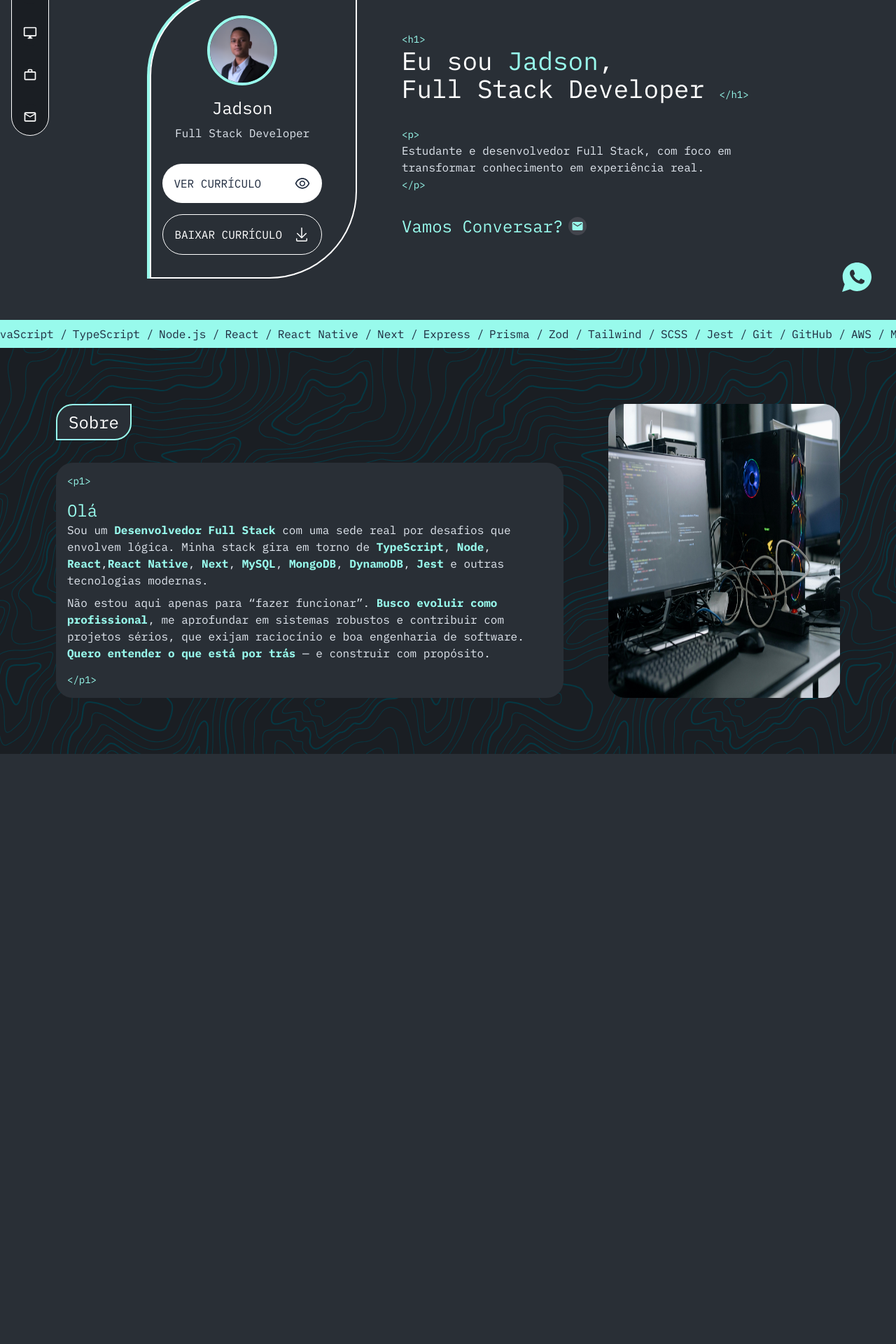
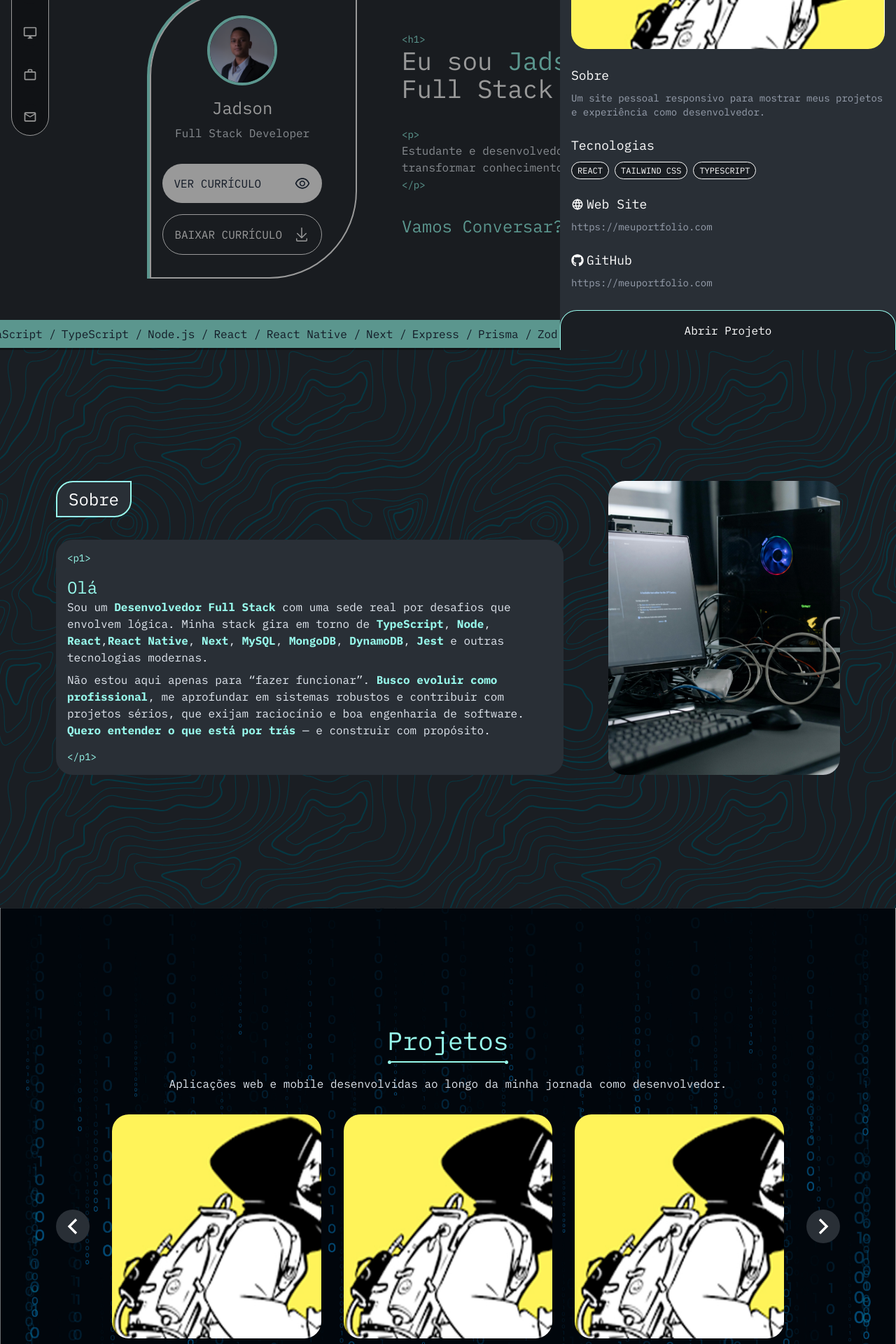
Before and after one commit to Jadson-Js/portfolio, a Next.js app: page / in a window 1280 px wide. Shown: the part 300-2220 px from the top of the page at 70% size. Before the commit the page ends 1377 px from the top, so only its background shows below. Built offline with nearby package versions, Linux system fonts and the light colour scheme.

Commit message:
projects parcial done

```diff
--- a/src/app/page.tsx
+++ b/src/app/page.tsx
@@ -1,6 +1,7 @@
 import { About } from "@/components/about/About";
 import { Hero } from "@/components/hero/Hero";
 import { Navbar } from "@/components/hero/Navbar";
+import { Projects } from "@/components/projects/Projects";
 import { Sidebar } from "@/components/Sidebar";
 import { Whatsapp } from "@/components/Whatsapp";
 
@@ -8,13 +9,16 @@ export default function Home() {
   return (
     <>
       <Navbar />
-      <main>
+      <main className="relative">
         <Hero />
 
         <About />
+
+        <Projects />
+
+        <Sidebar />
+        <Whatsapp />
       </main>
-      <Sidebar />
-      <Whatsapp />
     </>
   );
 }
--- /dev/null
+++ b/src/components/TitleSection.tsx
@@ -0,0 +1,18 @@
+export interface TitleSectionProps {
+  title: string;
+}
+
+export function TitleSection({ title }: TitleSectionProps) {
+  return (
+    <div className="flex flex-col justify-center items-center text-center gap-4">
+      <div className="w-fit ">
+        <h2 className="text-4xl text-primary mb-2">{title}</h2>
+        <div className="flex flex-row justify-center items-center">
+          <div className="bg-primary w-[5px] h-[5px] rounded-full" />
+          <div className="bg-primary h-[2px] flex-1" />
+          <div className="bg-primary w-[5px] h-[5px] rounded-full" />
+        </div>
+      </div>
+    </div>
+  );
+}
--- a/src/components/Whatsapp.tsx
+++ b/src/components/Whatsapp.tsx
@@ -8,7 +8,7 @@ export function Whatsapp() {
         "https://wa.me/5598983507939?text=Ol%C3%A1%2C+vi+seu+portf%C3%B3lio+e+gostaria+de+conversar+com+voc%C3%AA."
       }
       target="_blank"
-      className="fixed bottom-20 right-8"
+      className="fixed bottom-10 right-8 md:bottom-20 md:right-20 z-10"
     >
       <IoLogoWhatsapp className="text-primary text-5xl" />
     </Link>
--- a/src/components/about/About.tsx
+++ b/src/components/about/About.tsx
@@ -3,10 +3,10 @@ import Image from "next/image";
 export function About() {
   return (
     <section
-      className="bg-bg3  p-20 "
+      className="bg-bg3  px-8 py-8 xl:px-20 md:py-16 min-h-screen flex items-center"
       style={{ backgroundImage: "url('/about_bg.svg')" }}
     >
-      <div className="max-w-[1200px] container mx-auto grid grid-cols-1 gap-16 md:grid-cols-3">
+      <div className="max-w-[1200px] container mx-auto grid grid-cols-1 gap-16  md:grid-cols-3">
         <article className="flex flex-col gap-8 col-span-2">
           <div className="bg-bg1 border-2  border-primary w-fit px-4 py-2 rounded-tl-3xl rounded-br-3xl">
             <h2 className="text-2xl">Sobre</h2>
@@ -53,7 +53,7 @@ export function About() {
 
         <div>
           <Image
-            className="rounded-3xl h-full"
+            className="hidden rounded-3xl h-full md:block object-cover"
             src="/about_illustration.jpg"
             alt="About Illustration"
             width={450}
--- /dev/null
+++ b/src/components/projects/Card.tsx
@@ -0,0 +1,23 @@
+import { IProject } from "@/types/IProject";
+
+export function Card({
+  project,
+  className,
+}: {
+  project: IProject;
+  className?: string;
+}) {
+  return (
+    <div
+      className={`min-w-70 h-80 bg-yellow-500 rounded-3xl flex-1 cursor-pointer transition-all relative group ${className}`}
+      style={{
+        backgroundImage: `url(${project.imageUrl})`,
+        backgroundPosition: "center",
+        backgroundSize: "cover",
+        backgroundRepeat: "no-repeat",
+      }}
+    >
+      <div className="absolute inset-0 bg-black/0 group-hover:bg-black/40 transition-all duration-300"></div>
+    </div>
+  );
+}
--- /dev/null
+++ b/src/components/projects/Content.tsx
@@ -0,0 +1,71 @@
+import { IProject } from "@/types/IProject";
+import { FaGithub } from "react-icons/fa";
+import { GrFormPrevious } from "react-icons/gr";
+import { TbWorld } from "react-icons/tb";
+
+export function Content({ project }: { project: IProject }) {
+  const tecnologies = project.tecnologies.map((title, index) => {
+    return (
+      <li key={index}>
+        <span className="text-xs uppercase rounded-3xl bg-bg3 px-2 py-1 border border-white">
+          {title}
+        </span>
+      </li>
+    );
+  });
+
+  return (
+    <div className="fixed w-full h-full bg-black/40 top-0 left-0 z-20">
+      <article className="fixed max-w-120 h-full bg-bg1 top-0 right-0 p-4 flex flex-col gap-6 ">
+        <div className="border-b-2 border-bg2 pb-4">
+          <GrFormPrevious className=" text-2xl rounded-full p-0.5  cursor-pointer border border-slate-200 text-slate-200" />
+        </div>
+
+        <div className="flex flex-col gap-2">
+          <h3 className="text-2xl">{project.title}</h3>
+          <p className="text-gray-400">{project.subTitle}</p>
+        </div>
+
+        <div
+          className="max-h-50 bg-yellow-500 rounded-3xl flex-1 cursor-pointer  "
+          style={{
+            backgroundImage: `url(${project.imageUrl})`,
+            backgroundPosition: "center",
+            backgroundSize: "cover",
+            backgroundRepeat: "no-repeat",
+          }}
+        />
+
+        <div className="flex flex-col gap-2">
+          <h3 className="text-lg">Sobre</h3>
+          <p className="text-gray-400 text-sm">{project.description}</p>
+        </div>
+
+        <div className="flex flex-col gap-2">
+          <h3 className="text-lg">Tecnologias</h3>
+          <ul className="flex flex-row gap-2">{tecnologies}</ul>
+        </div>
+
+        <div className="flex flex-col gap-2">
+          <div className="flex flex-row items-center gap-1 text-lg">
+            <TbWorld />
+            <h3 className="text-lg">Web Site</h3>
+          </div>
+          <p className="text-gray-400 text-sm">{project.liveUrl}</p>
+        </div>
+
+        <div className="flex flex-col gap-2">
+          <div className="flex flex-row items-center gap-1 text-lg">
+            <FaGithub />
+            <h3 className="text-lg">GitHub</h3>
+          </div>
+          <p className="text-gray-400 text-sm">{project.liveUrl}</p>
+        </div>
+
+        <div className="absolute left-0 bottom-0 w-full bg-bg3 border-t-1 border-x-1 border-t-primary border-x-primary p-4 text-center rounded-tl-3xl rounded-tr-3xl">
+          <h4>Abrir Projeto</h4>
+        </div>
+      </article>
+    </div>
+  );
+}
--- /dev/null
+++ b/src/components/projects/Projects.tsx
@@ -0,0 +1,62 @@
+"use client";
+
+import { GrFormNext, GrFormPrevious } from "react-icons/gr";
+import { TitleSection } from "../TitleSection";
+import { Card } from "./Card";
+
+import React from "react";
+import { useProjects } from "@/hooks/useProjects";
+import { usePagination } from "@/hooks/usePagination";
+import { Content } from "./Content";
+
+export function Projects() {
+  const { projects } = useProjects();
+  const { paginatedItems, next, previous } = usePagination(projects, 3);
+
+  const projectsMobile = () => {
+    return projects.map((project) => (
+      <Card key={project.id} project={project} className="block xl:hidden" />
+    ));
+  };
+
+  const projectsDesktop = () => {
+    return paginatedItems.map((project) => (
+      <Card key={project.id} project={project} className="hidden xl:block" />
+    ));
+  };
+
+  return (
+    <section
+      className="bg-bg3  px-8 py-8 xl:px-20 md:py-16 min-h-screen flex items-center bg-cover relative"
+      style={{ backgroundImage: "url('/projects_bg.png')" }}
+    >
+      <div className="max-w-[1200px] container mx-auto flex flex-col justify-center">
+        <div className="flex flex-col justify-center items-center text-center gap-4 mb-8">
+          <TitleSection title="Projetos" />
+
+          <p className="text-slate-200">
+            Aplicações web e mobile desenvolvidas ao longo da minha jornada como
+            desenvolvedor.
+          </p>
+        </div>
+
+        <div className="flex flex-row items-center gap-4 overflow-x-auto pb-4 md:gap-8 ">
+          <GrFormPrevious
+            className="hidden xl:block text-5xl bg-bg1 rounded-full p-1 shrink-0 hover:bg-bg3 cursor-pointer transition-all"
+            onClick={previous}
+          />
+
+          {projectsMobile()}
+          {projectsDesktop()}
+
+          <GrFormNext
+            className="hidden xl:block text-5xl bg-bg1 rounded-full p-1 shrink-0 hover:bg-bg3 cursor-pointer transition-all"
+            onClick={next}
+          />
+        </div>
+
+        <Content project={projects[0]} />
+      </div>
+    </section>
+  );
+}
--- /dev/null
+++ b/src/hooks/usePagination.tsx
@@ -0,0 +1,21 @@
+import React from "react";
+
+export function usePagination<T>(items: T[], itemsPerPage: number) {
+  const [currentPage, setCurrentPage] = React.useState<number>(1);
+  const totalPages = Math.ceil(items.length / itemsPerPage);
+
+  const start = (currentPage - 1) * itemsPerPage;
+  const end = start + itemsPerPage;
+  const paginatedItems = items.slice(start, end);
+
+  const next = () => setCurrentPage((p) => Math.min(p + 1, totalPages));
+  const previous = () => setCurrentPage((p) => Math.max(p - 1, 1));
+
+  return {
+    paginatedItems,
+    currentPage,
+    totalPages,
+    next,
+    previous,
+  };
+}
--- /dev/null
+++ b/src/hooks/useProjects.tsx
@@ -0,0 +1,77 @@
+"use client";
+
+import React from "react";
+import { IProject } from "@/types/IProject";
+
+export function useProjects() {
+  const [projects] = React.useState<IProject[]>([
+    {
+      id: 1,
+      title: "DevPortfolio",
+      subTitle: "Portfólio Pessoal",
+      imageUrl: "/project.jpg",
+      description:
+        "Um site pessoal responsivo para mostrar meus projetos e experiência como desenvolvedor.",
+      tecnologies: ["React", "Tailwind CSS", "TypeScript"],
+      liveUrl: "https://meuportfolio.com",
+      githubUrl: "https://github.com/seuuser/dev-portfolio",
+    },
+    {
+      id: 2,
+      title: "TaskMaster",
+      subTitle: "Gerenciador de Tarefas",
+      imageUrl: "/project.jpg",
+      description:
+        "Aplicação web para criar, editar e acompanhar tarefas do dia a dia com login de usuário.",
+      tecnologies: ["Vue.js", "Firebase", "Pinia"],
+      liveUrl: "https://taskmaster-app.web.app",
+      githubUrl: "https://github.com/seuuser/taskmaster",
+    },
+    {
+      id: 3,
+      title: "NutriCalc",
+      subTitle: "Calculadora Nutricional",
+      imageUrl: "/project.jpg",
+      description:
+        "Ferramenta que gera planos alimentares com base em dados nutricionais e metas do usuário.",
+      tecnologies: ["Next.js", "Zustand", "Tailwind", "Prisma"],
+      liveUrl: "https://nutricalc.dev",
+      githubUrl: "https://github.com/seuuser/nutricalc",
+    },
+    {
+      id: 4,
+      title: "EcoMarket",
+      subTitle: "E-commerce Sustentável",
+      imageUrl: "/project.jpg",
+      description:
+        "Loja virtual com foco em produtos ecológicos, com carrinho, checkout e painel administrativo.",
+      tecnologies: ["React", "Redux Toolkit", "Node.js", "MongoDB"],
+      liveUrl: "https://ecomarket.shop",
+      githubUrl: "https://github.com/seuuser/ecomarket",
+    },
+    {
+      id: 5,
+      title: "DevChat",
+      subTitle: "Chat em Tempo Real",
+      imageUrl: "/project.jpg",
+      description:
+        "Aplicação de chat com autenticação e salas públicas e privadas, usando WebSockets.",
+      tecnologies: ["React", "Socket.IO", "Express", "PostgreSQL"],
+      liveUrl: "https://devchat.app",
+      githubUrl: "https://github.com/seuuser/devchat",
+    },
+    {
+      id: 6,
+      title: "ReportaAí",
+      subTitle: "Sistema de Denúncias Urbanas",
+      imageUrl: "/project.jpg",
+      description:
+        "Plataforma onde cidadãos podem reportar problemas em vias públicas, com gráficos e painel de atendimento.",
+      tecnologies: ["Vue.js", "TypeScript", "D3.js", "Django"],
+      liveUrl: "https://reportai.com",
+      githubUrl: "https://github.com/seuuser/reportai",
+    },
+  ]);
+
+  return { projects };
+}
--- /dev/null
+++ b/src/types/IProject.ts
@@ -0,0 +1,10 @@
+export interface IProject {
+  id: number;
+  title: string;
+  subTitle: string;
+  imageUrl: string;
+  description: string;
+  tecnologies: string[];
+  liveUrl: string;
+  githubUrl: string;
+}
```
Also changed, not shown: public/project.jpg (added), public/projects_bg.png (added).
